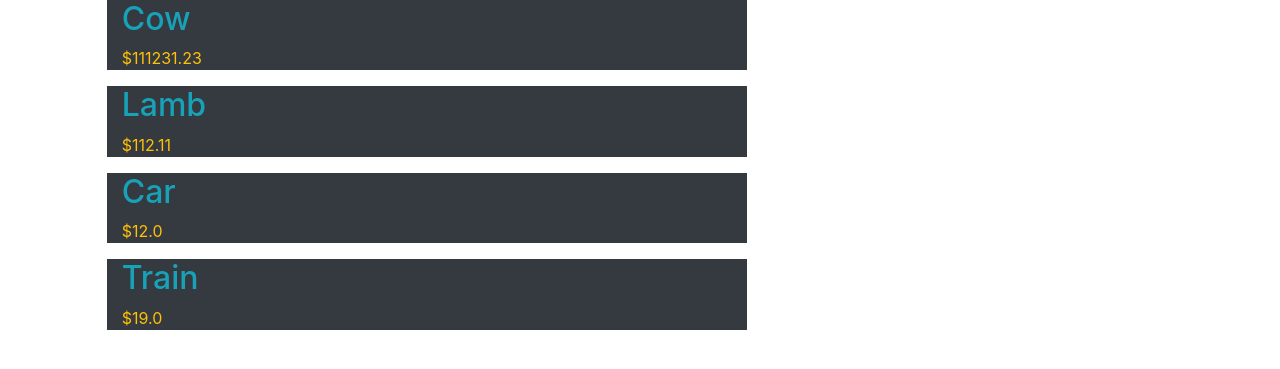
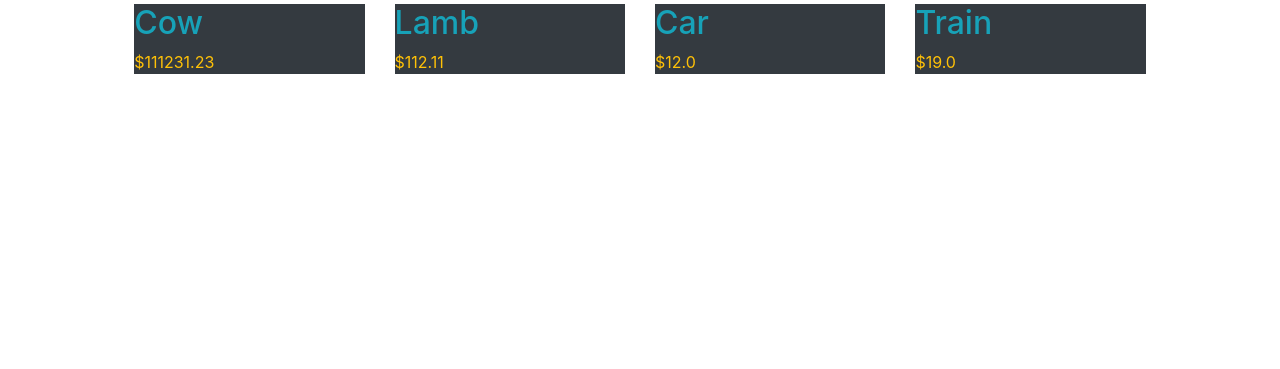
Before and after one commit to Leetzner/Im-Posters, a Django app: page / in a window 1280 px wide. Shown: the part 56-425 px from the top of the page. Run offline with Django 4.2, Linux system fonts and the light colour scheme; data comes from the database, SQL or seed files in the repository.

Commit message:
added product views and price tags

```diff
--- a/Im_Posters/urls.py
+++ b/Im_Posters/urls.py
@@ -1,10 +1,12 @@
 from django.contrib import admin
-from django.urls import path
+from django.urls import path, include
 
 from core.views import frontpage, about
 
 urlpatterns = [
+    path('', include('store.urls')),
     path('', frontpage, name='frontpage'),
     path('about/', about, name='about'),
     path('admin/', admin.site.urls),
+
 ]
--- a/core/templates/core/frontpage.html
+++ b/core/templates/core/frontpage.html
@@ -2,13 +2,20 @@
 {% block title %}Welcome{% endblock %}
 
 {% block content %}
-    <div class="row"></div>
+<div class="container-fluid">
+    <div class="product-container col-10 offset-1">
+        <div class="row mt-1 mb-3">
         {% for product in products %}
-            <div class="text-info bg-dark product-container col-6 offset-1">
-                <div class="">
-                    <h2 class="">{{ product.title }}</h2>
-                    <p class="text-warning">${{ product.get_display_price }} </p>
+            <div class="col-sm-6 col-md-6 col-lg-4 col-xl-3">
+                <div class="border-0 bg-dark">
+                    <a href="{% url 'product_detail' product.slug %}">
+                        <h2 class="text-info bg-dark">{{ product.title }}</h2>
+                        <p class="text-warning">${{ product.get_display_price }}</p>
+                    </a>
                 </div>
             </div>
         {% endfor %}
+        </div>
+    </div>
+</div>
 {% endblock %}
--- /dev/null
+++ b/store/urls.py
@@ -0,0 +1,8 @@
+from django.urls import path
+
+from . import views
+
+
+urlpatterns = [
+    path('<slug:slug>/', views.product_detail, name='product_detail'),
+]
```
Also changed, not shown: store/templates/store/product_detail.html (added, +15 -0 lines), store/views.py (+10 -2 lines).
